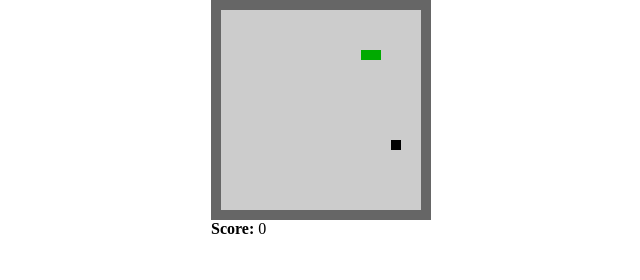
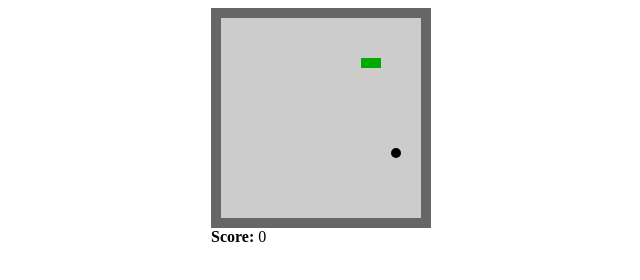
Before and after one commit to massao/Snake-Canvas, a website: page index.html in a window 1280 px wide. Shown: the whole page, without its empty margins (319-959 px from the left). Drawn offline with nearby package versions, Linux system fonts and the light colour scheme.

Commit message:
removed normalize

```diff
--- a/index.html
+++ b/index.html
@@ -3,7 +3,6 @@
 <head>
 	<meta charset="UTF-8">
 	<title>Snake</title>
-	<link rel="stylesheet" href="node_modules/normalize.css/normalize.css">
 	<link rel="stylesheet" href="css/main.css">
 </head>
 <body>
--- a/js/main.js
+++ b/js/main.js
@@ -98,12 +98,12 @@ Snake.apple = function() {
 	var position = [6, 6];
 	function draw(ctx) {
 		ctx.save();
-		ctx.fillStyle = '333';
+		ctx.fillStyle = 'F00';
 		ctx.beginPath();
 		var radius = Snake.blockSize/2;
 		var x = Snake.blockSize * position[0];
 		var y = Snake.blockSize * position[1];
-		ctx.fillRect(x, y, Snake.blockSize, Snake.blockSize);
+		ctx.arc(x+radius, y+radius, radius, 0, 2*Math.PI);
 		ctx.fill();
 		ctx.restore();
 	}
```
